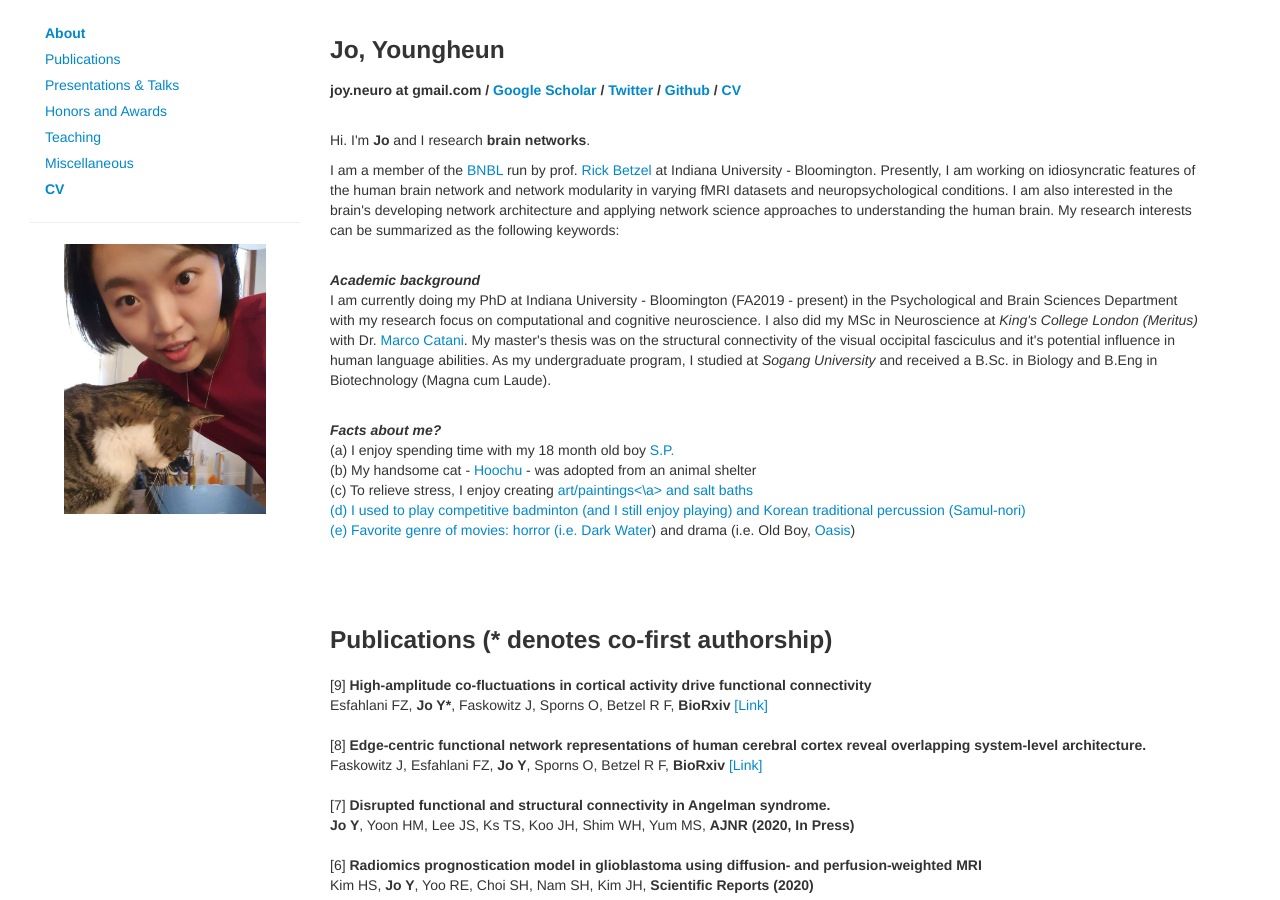
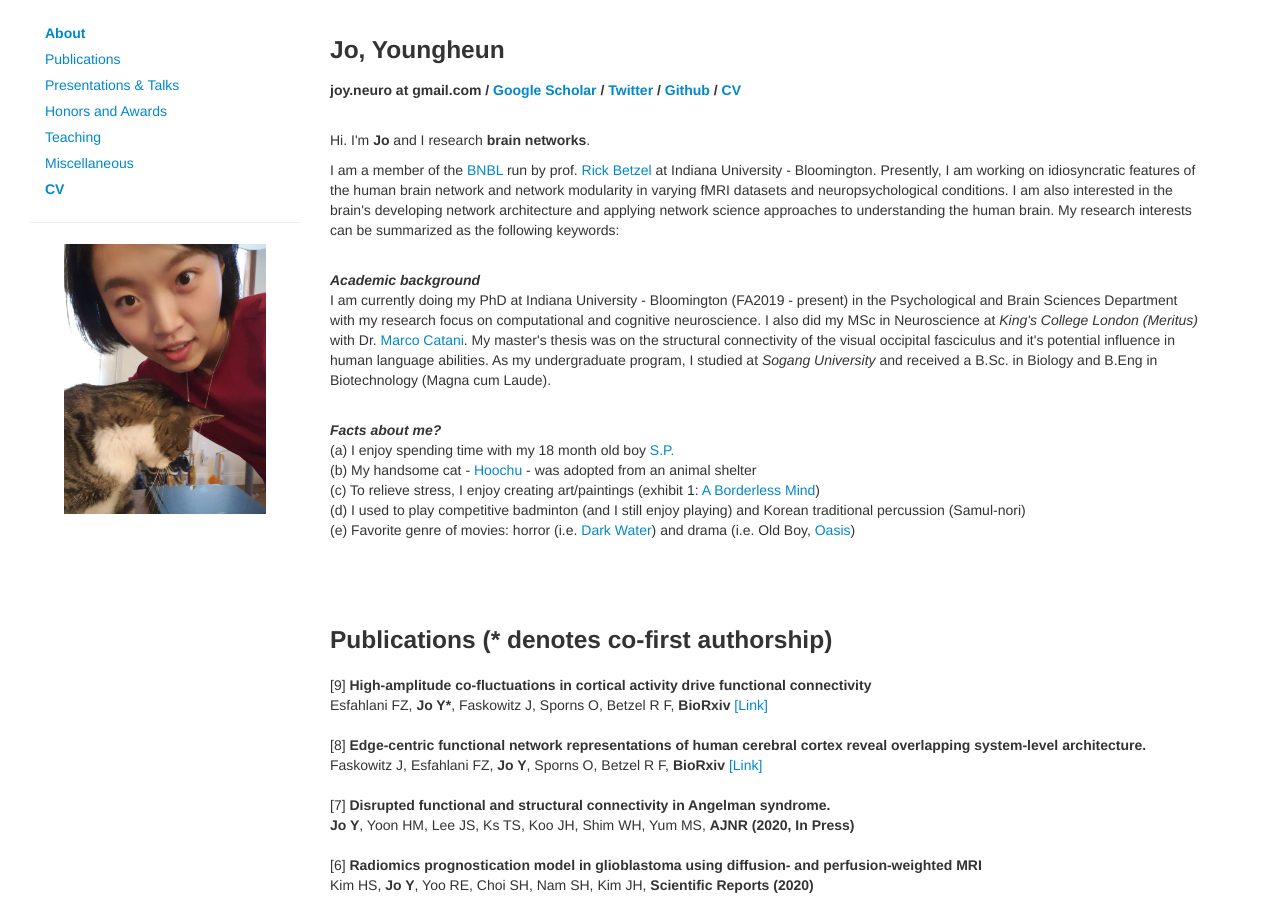
Before and after one commit to joy-neuro/joy-neuro.github.io, a Jekyll site: the page index.html, which Jekyll copies as it is, in a window 1280 px wide and 900 px high. Built offline with Jekyll 4.4.1, drawn with Linux system fonts in a browser that asks for light colours; nearby versions of some CDN libraries; comment, search, counter and statistics services are not loaded.

Commit message:
Update index.html

```diff
--- a/index.html
+++ b/index.html
@@ -95,7 +95,7 @@
             </br>
                 (a) I enjoy spending time with my 18 month old boy <a target="_blank" href="https://github.com/joy-neuro/joy-neuro.github.io/blob/master/assets_files/SP_1.jpg">S.P.</a> </br>
                 (b) My handsome cat - <a target="_blank" href="https://github.com/joy-neuro/joy-neuro.github.io/blob/master/assets_files/hoochu.jpeg?raw=true">Hoochu</a> - was adopted from an animal shelter</br>
-                (c) To relieve stress, I enjoy creating <a target="_blank" href="">art/paintings<\a> and salt baths</br>
+                (c) To relieve stress, I enjoy creating art/paintings (exhibit 1: <a target="_blank" href="https://github.com/joy-neuro/joy-neuro.github.io/blob/master/assets_files/boerderlessmind_fin-01.jpg">A Borderless Mind</a>)</br>
                 (d) I used to play competitive badminton (and I still enjoy playing) and Korean traditional percussion (Samul-nori) </br>
                 (e) Favorite genre of movies: horror (i.e. <a target="_blank" href="https://en.wikipedia.org/wiki/Dark_Water_(2002_film)">Dark Water</a>) and drama (i.e. Old Boy, <a target="_blank" href="https://en.wikipedia.org/wiki/Oasis_(2002_film)">Oasis</a>) </br>
             </p>
```
